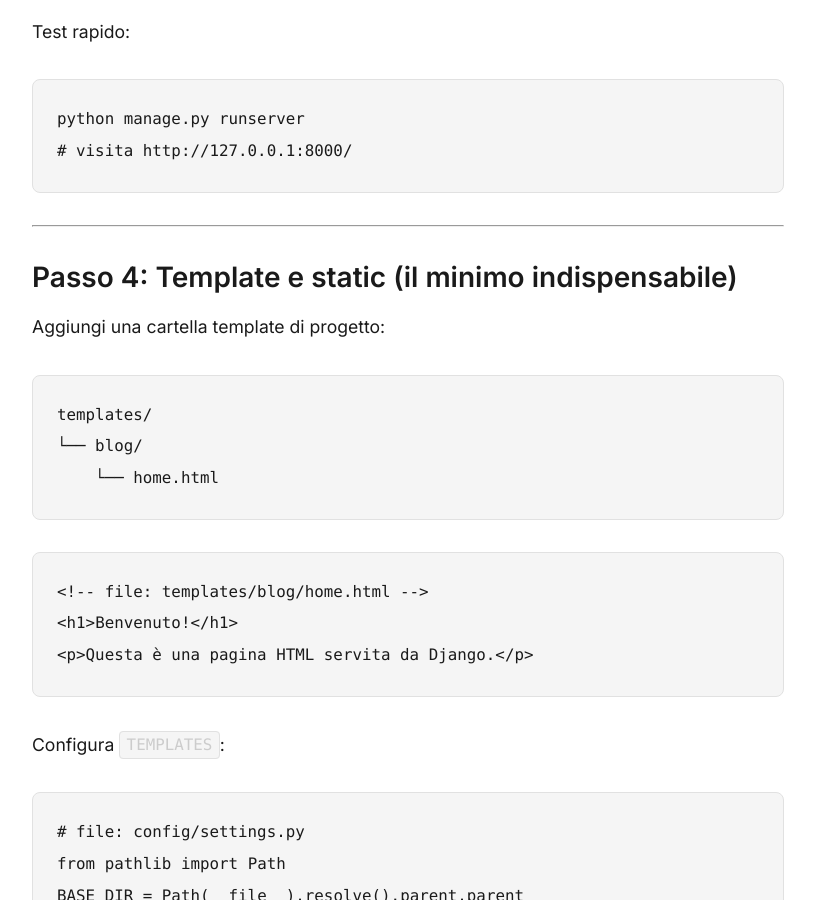
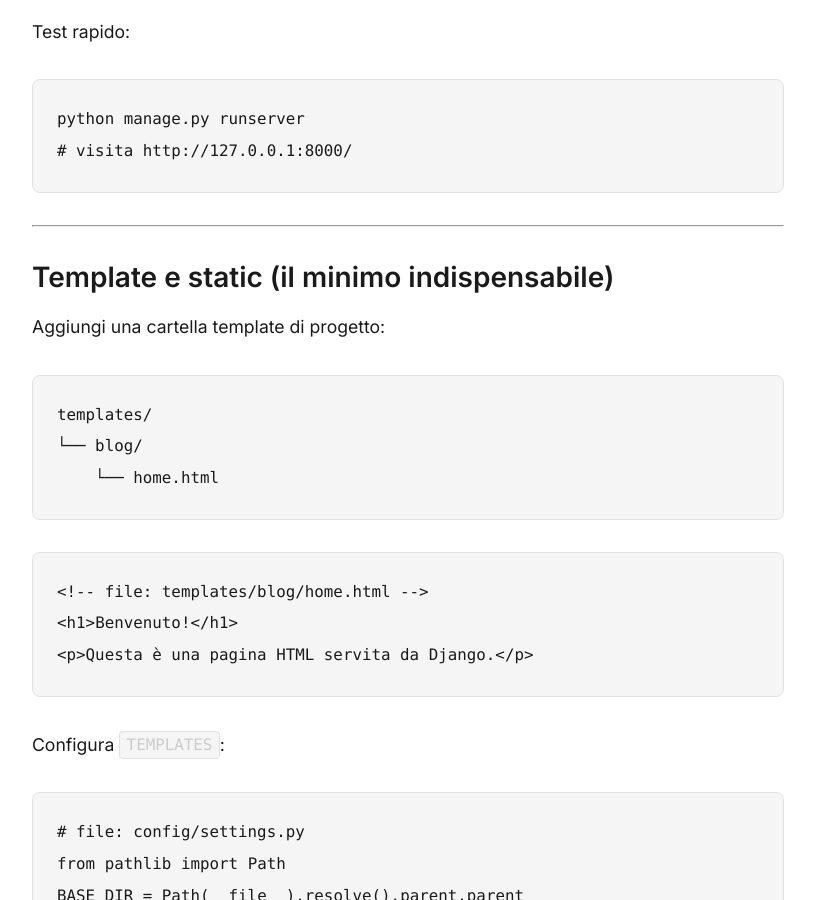
Before and after one commit to PyZenMatt/matteoricci.net, a Jekyll site: the page built from it/_posts/2025-08-17-django-struttura-dei-file-generati-da-startproj.md, in a window 1280 px wide and 900 px high, scrolled down 5162 px. Shown: the whole window, without its empty margins (232-1047 px from the left). Built offline with Jekyll 4.4.1, drawn with Linux system fonts in a browser that asks for light colours; some of the changed text lies outside the part shown.

Commit message:
modifiche nuovo post

````diff
--- a/_posts/2025-08-17-django-51-struttura-dei-file-generati-da-startproj.md
+++ b/it/_posts/2025-08-17-django-struttura-dei-file-generati-da-startproj.md
@@ -49,7 +49,7 @@
 
 ---
 
-## Passo 1: Crea il progetto (`startproject`)
+## Crea il progetto (`startproject`)
 
 ```bash
 django-admin startproject config .
@@ -89,7 +89,7 @@
 
 ---
 
-## Passo 2: Crea un’app (`startapp`) e registrala
+## Crea un’app (`startapp`) e registrala
 
 ```bash
 python manage.py startapp blog
@@ -135,7 +135,7 @@
 
 ---
 
-## Passo 3: Collega URL di progetto e app
+## Collega URL di progetto e app
 
 Crea gli URL dell’app:
 
@@ -181,7 +181,7 @@
 
 ---
 
-## Passo 4: Template e static (il minimo indispensabile)
+## Template e static (il minimo indispensabile)
 
 Aggiungi una cartella template di progetto:
 
````
Also changed, not shown: it/_posts/2025-08-07-cose-django-e-perche-usarlo.md (+2 -1 lines), 2 other files.
